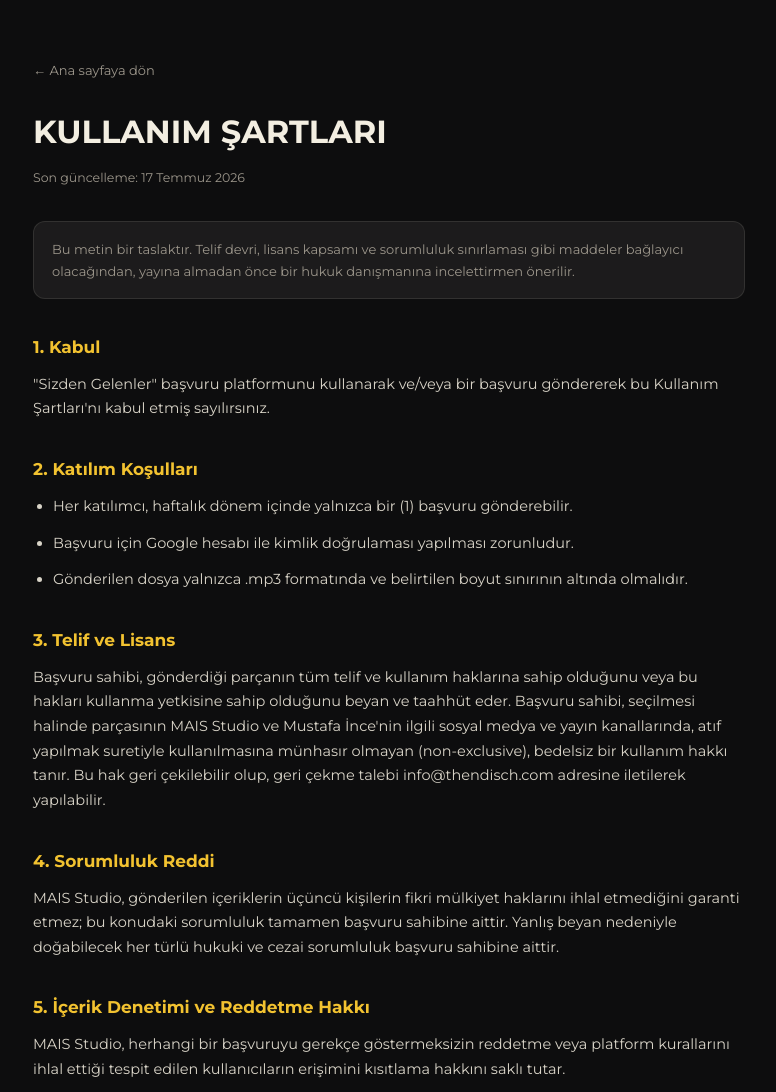
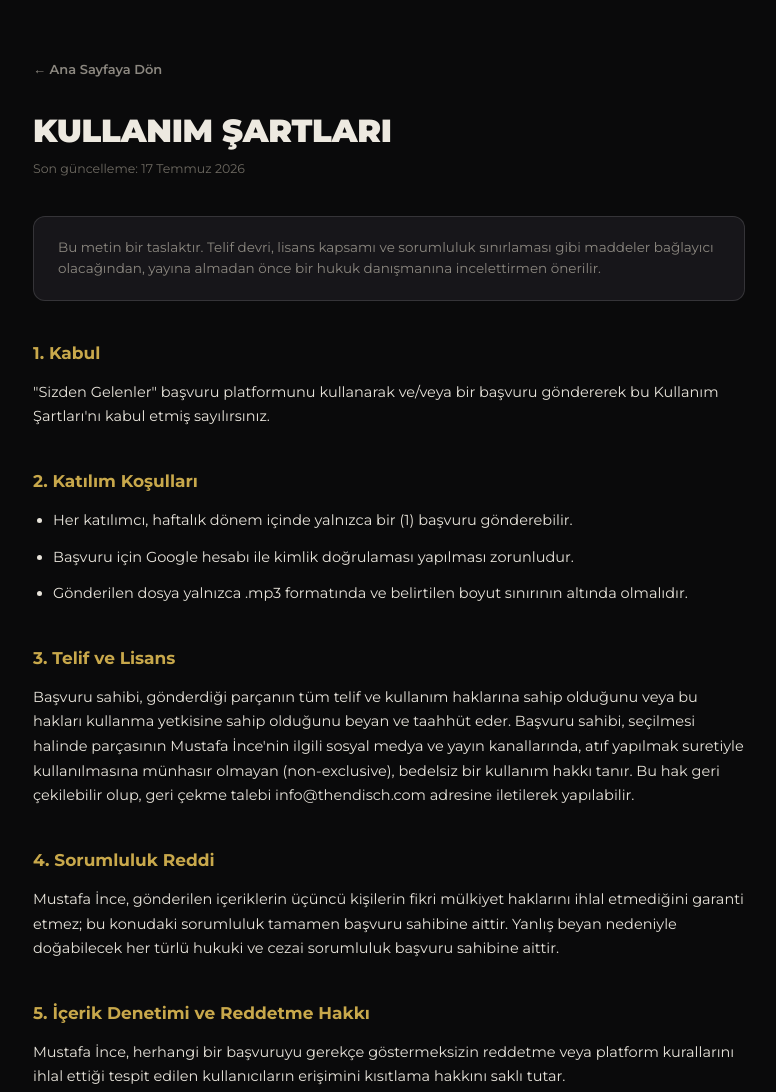
Before and after one commit to endisch/sizden-gelenler, a website: page public/terms.html in a window 1280 px wide. Shown: the top 1092 px of the page, without its empty margins (251-1027 px from the left). Drawn offline with Linux system fonts and the light colour scheme.

Commit message:
Branding: Rebrand site from MAIS Studio to Mustafa İnce

```diff
--- a/public/terms.html
+++ b/public/terms.html
@@ -3,30 +3,55 @@
 <head>
 <meta charset="UTF-8">
 <meta name="viewport" content="width=device-width, initial-scale=1.0">
-<title>Kullanım Şartları · MAIS Studio</title>
+<title>Kullanım Şartları · Mustafa İnce</title>
 <link rel="preconnect" href="https://fonts.googleapis.com">
-<link href="https://fonts.googleapis.com/css2?family=Montserrat:wght@400;700;900&family=Manrope:wght@400;500;600;700&display=swap" rel="stylesheet">
+<link href="https://fonts.googleapis.com/css2?family=Montserrat:wght@300;400;500;600;700;800;900&display=swap" rel="stylesheet">
 <style>
-  :root{ --bg:#0d0d0e; --panel:#1c1b1c; --yellow:#f2c230; --cream:#f3eee1; --text-dim:#9c968b; --line:rgba(243,238,225,0.10); }
-  *{ box-sizing:border-box; margin:0; padding:0; }
-  body{ background:var(--bg); color:var(--cream); font-family:'Montserrat',sans-serif; line-height:1.7; }
-  .wrap{ max-width:760px; margin:0 auto; padding:56px 24px 100px; }
-  a{ color:var(--yellow); }
-  .back{ font-size:13px; color:var(--text-dim); text-decoration:none; display:inline-block; margin-bottom:24px; }
-  h1{ font-family:'Montserrat'; text-transform:uppercase; font-size:clamp(24px,4vw,32px); margin-bottom:8px; }
-  .updated{ font-size:12.5px; color:var(--text-dim); margin-bottom:32px; }
-  h2{ font-size:17px; margin:34px 0 10px; color:var(--yellow); }
-  p, li{ font-size:14.5px; color:#d9d4c8; margin-bottom:12px; }
-  ul{ padding-left:20px; }
-  .notice{
-    background:var(--panel); border:1px solid var(--line); border-radius:12px; padding:16px 18px;
-    font-size:13px; color:var(--text-dim); margin-bottom:32px;
-  }
+:root {
+  --bg:       #0a0a0b;
+  --surface:  #111113;
+  --panel:    #17161a;
+  --raised:   #1f1e22;
+  --border:   rgba(255,255,255,0.07);
+  --border-m: rgba(255,255,255,0.13);
+  --gold:     #c8a84b;
+  --gold-soft:#e0c87a;
+  --gold-dim: rgba(200,168,75,0.12);
+  --cream:    #ede9e0;
+  --text:     #e8e4db;
+  --dim:      #6e6a62;
+  --dim-m:    #8c8880;
+  --font:     'Montserrat', sans-serif;
+}
+*, *::before, *::after { box-sizing: border-box; margin: 0; padding: 0; }
+body {
+  background: var(--bg); color: var(--text);
+  font-family: var(--font); font-size: 15px;
+  line-height: 1.7; -webkit-font-smoothing: antialiased;
+}
+.wrap { max-width: 760px; margin: 0 auto; padding: 56px 24px 100px; }
+a { color: var(--gold-soft); text-decoration: none; }
+a:hover { color: var(--gold); }
+.back {
+  display: inline-flex; align-items: center; gap: 8px;
+  font-size: 13px; font-weight: 600; color: var(--dim-m);
+  margin-bottom: 32px; transition: color .2s;
+}
+.back:hover { color: var(--text); }
+h1 { font-weight: 900; text-transform: uppercase; font-size: clamp(24px, 4vw, 32px); color: var(--cream); margin-bottom: 8px; line-height: 1.2; letter-spacing: -0.01em; }
+.updated { font-size: 12.5px; color: var(--dim); margin-bottom: 36px; }
+h2 { font-size: 17px; font-weight: 700; margin: 38px 0 12px; color: var(--gold); }
+p, li { font-size: 14.5px; color: var(--text); margin-bottom: 12px; }
+ul { padding-left: 20px; }
+.notice {
+  background: var(--panel); border: 1px solid var(--border-m); border-radius: 12px; padding: 20px 24px;
+  font-size: 13.5px; color: var(--dim-m); margin-bottom: 36px; line-height: 1.6;
+}
 </style>
 </head>
 <body>
 <div class="wrap">
-  <a class="back" href="index.html">← Ana sayfaya dön</a>
+  <a class="back" href="index.html">← Ana Sayfaya Dön</a>
   <h1>Kullanım Şartları</h1>
   <div class="updated">Son güncelleme: 17 Temmuz 2026</div>
 
@@ -45,13 +70,13 @@
   </ul>
 
   <h2>3. Telif ve Lisans</h2>
-  <p>Başvuru sahibi, gönderdiği parçanın tüm telif ve kullanım haklarına sahip olduğunu veya bu hakları kullanma yetkisine sahip olduğunu beyan ve taahhüt eder. Başvuru sahibi, seçilmesi halinde parçasının MAIS Studio ve Mustafa İnce'nin ilgili sosyal medya ve yayın kanallarında, atıf yapılmak suretiyle kullanılmasına münhasır olmayan (non-exclusive), bedelsiz bir kullanım hakkı tanır. Bu hak geri çekilebilir olup, geri çekme talebi info@thendisch.com adresine iletilerek yapılabilir.</p>
+  <p>Başvuru sahibi, gönderdiği parçanın tüm telif ve kullanım haklarına sahip olduğunu veya bu hakları kullanma yetkisine sahip olduğunu beyan ve taahhüt eder. Başvuru sahibi, seçilmesi halinde parçasının Mustafa İnce'nin ilgili sosyal medya ve yayın kanallarında, atıf yapılmak suretiyle kullanılmasına münhasır olmayan (non-exclusive), bedelsiz bir kullanım hakkı tanır. Bu hak geri çekilebilir olup, geri çekme talebi info@thendisch.com adresine iletilerek yapılabilir.</p>
 
   <h2>4. Sorumluluk Reddi</h2>
-  <p>MAIS Studio, gönderilen içeriklerin üçüncü kişilerin fikri mülkiyet haklarını ihlal etmediğini garanti etmez; bu konudaki sorumluluk tamamen başvuru sahibine aittir. Yanlış beyan nedeniyle doğabilecek her türlü hukuki ve cezai sorumluluk başvuru sahibine aittir.</p>
+  <p>Mustafa İnce, gönderilen içeriklerin üçüncü kişilerin fikri mülkiyet haklarını ihlal etmediğini garanti etmez; bu konudaki sorumluluk tamamen başvuru sahibine aittir. Yanlış beyan nedeniyle doğabilecek her türlü hukuki ve cezai sorumluluk başvuru sahibine aittir.</p>
 
   <h2>5. İçerik Denetimi ve Reddetme Hakkı</h2>
-  <p>MAIS Studio, herhangi bir başvuruyu gerekçe göstermeksizin reddetme veya platform kurallarını ihlal ettiği tespit edilen kullanıcıların erişimini kısıtlama hakkını saklı tutar.</p>
+  <p>Mustafa İnce, herhangi bir başvuruyu gerekçe göstermeksizin reddetme veya platform kurallarını ihlal ettiği tespit edilen kullanıcıların erişimini kısıtlama hakkını saklı tutar.</p>
 
   <h2>6. Değişiklikler</h2>
   <p>Bu şartlar zaman zaman güncellenebilir. Güncel sürüm her zaman bu sayfada yayınlanır.</p>
```
Also changed, not shown: public/404.html (+1 -1 lines), public/admin.html (+2 -2 lines), public/index.html (+7 -7 lines), public/privacy.html (+44 -19 lines).
